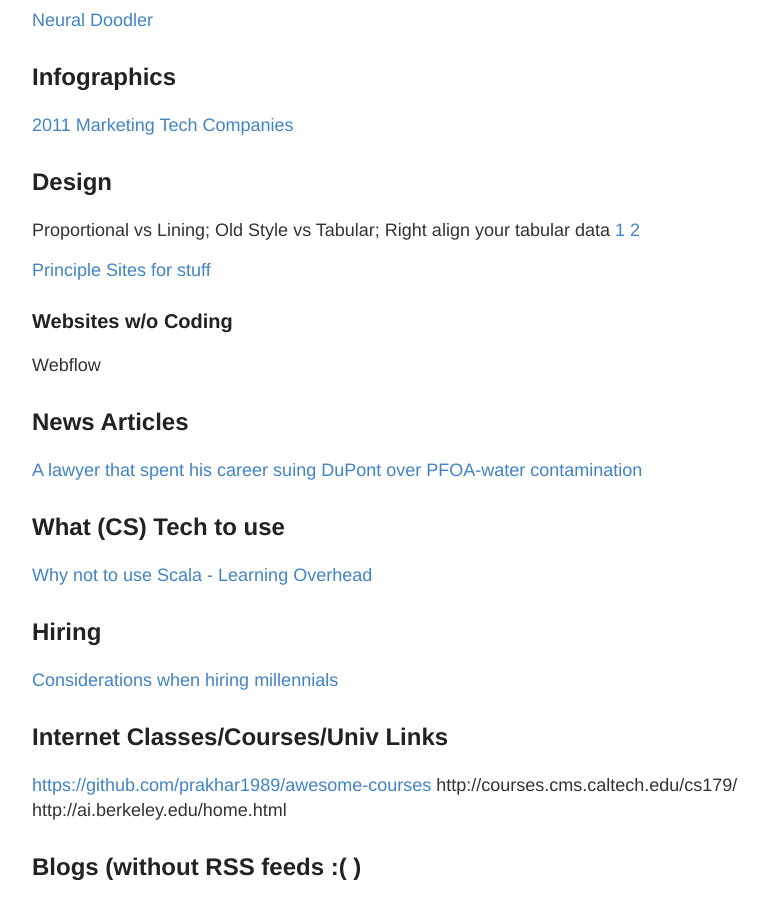
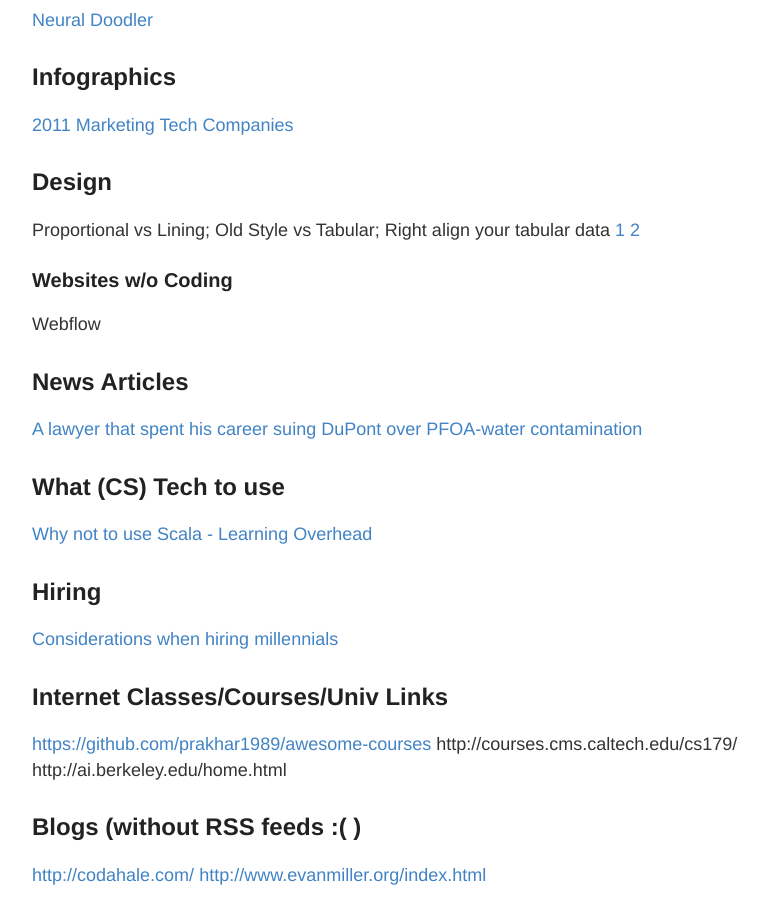
Before and after one commit to RONNCC/ronncc.github, a Jekyll site: the page built from _posts/2016-1-1-InterestingLinks.md, in a window 1280 px wide and 900 px high, scrolled down 986 px. Shown: the whole window, without its empty margins (248-1016 px from the left). Built offline with Jekyll 4.4.1, drawn with Linux system fonts in a browser that asks for light colours; comment, search, counter and statistics services are not loaded.

Commit message:
Updated 2016-1-1-InterestingLinks.md

```diff
--- a/_posts/2016-1-1-InterestingLinks.md
+++ b/_posts/2016-1-1-InterestingLinks.md
@@ -48,8 +48,6 @@
 Proportional vs Lining; Old Style vs Tabular; Right align your tabular data
 [1](https://www.edwardtufte.com/bboard/q-and-a-fetch-msg?msg_id=00041I) [2](https://medium.com/mission-log/design-better-data-tables-430a30a00d8c#.kbq2lopro)
 
-[Principle](http://principleformac.com/)
-[Sites for stuff](https://www.mockplus.com/blog/post/12-design-tools-websites-for-uiux-designers)
 
 ### Websites w/o Coding
 Webflow
```
